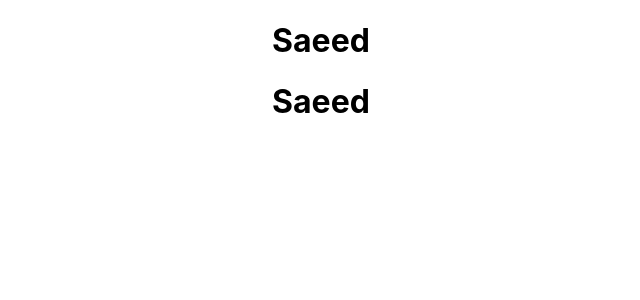
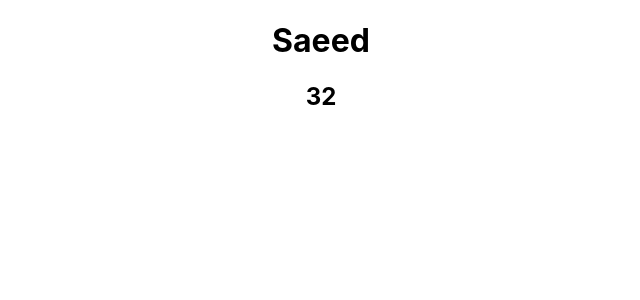
Before and after one commit to SaeedSaedi/react-course, a React (Create React App) app in the folder ep-1/: page / in a window 1280 px wide. Shown: the top 300 px of the page, without its empty margins (319-959 px from the left). Built offline with nearby package versions, Linux system fonts and the light colour scheme.

Commit message:
create user const

```diff
--- a/ep-1/src/App.js
+++ b/ep-1/src/App.js
@@ -2,11 +2,14 @@ import logo from './logo.svg';
 import './App.css';
 
 function App() {
-  const name = <h1>Saeed</h1>;
+  const user = <div>
+    <h1>Saeed</h1>
+    <h2>32</h2>
+  </div>
+
   return (
     <div className="App">
-      {name}
-      {name}
+      {user}
     </div>
   );
 }
```
